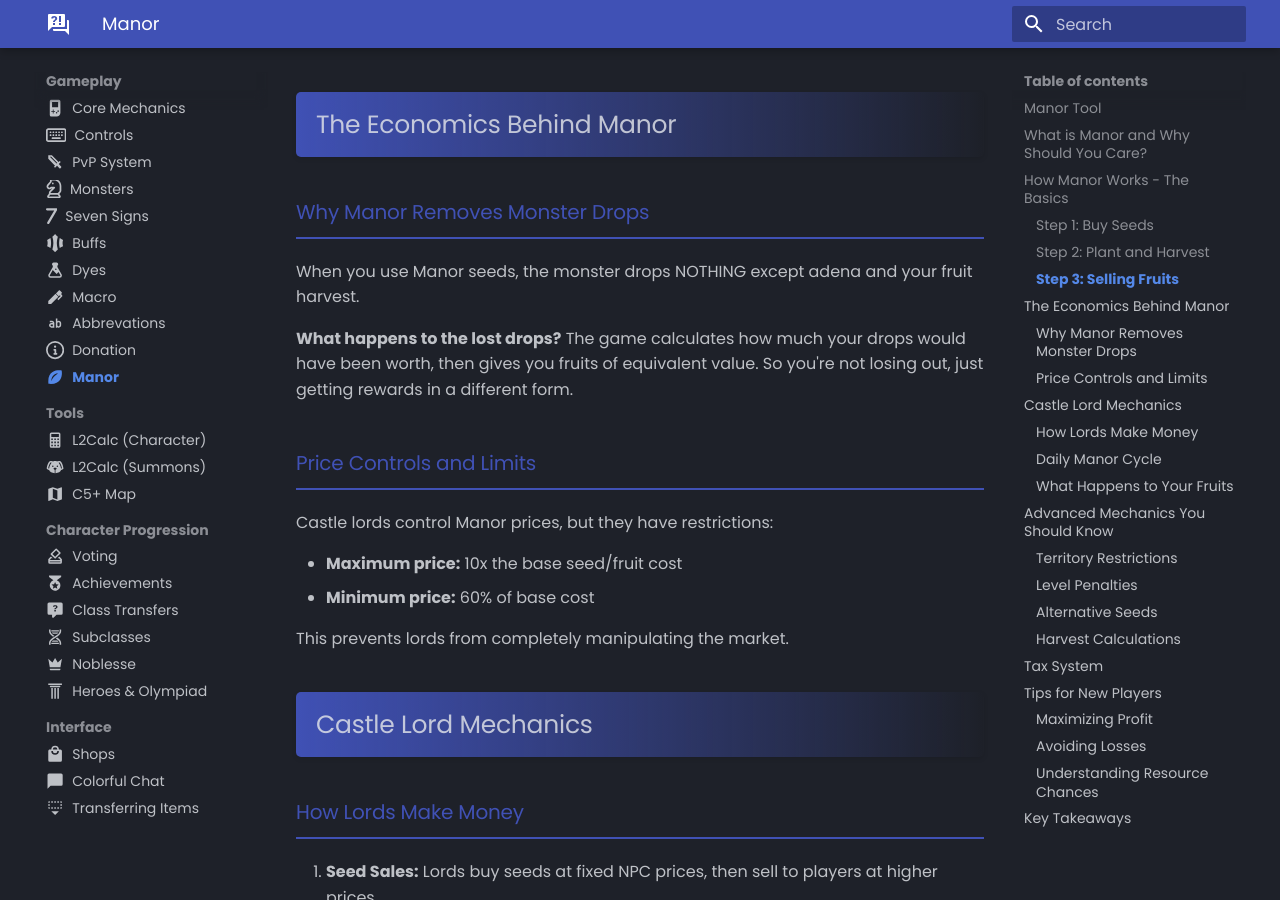
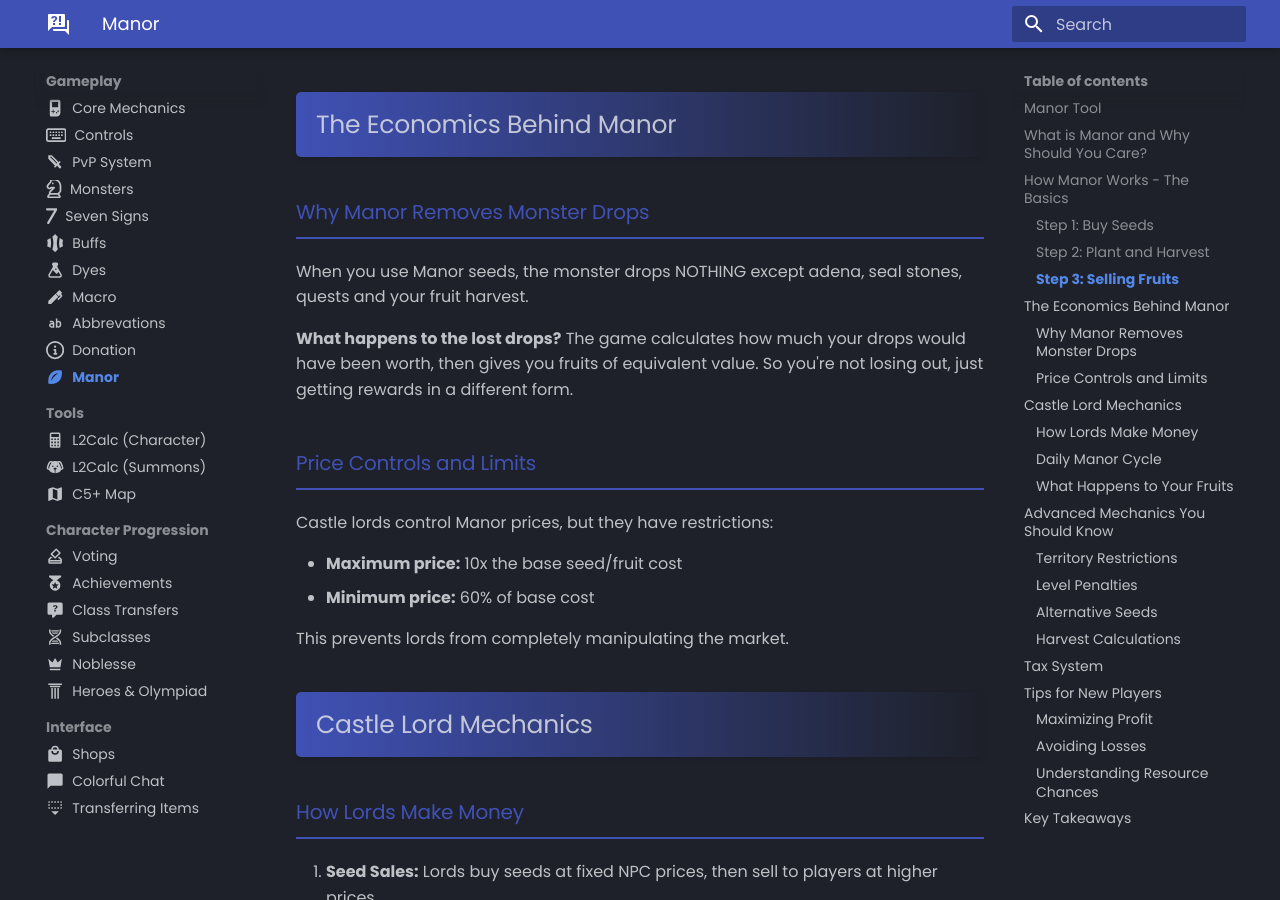
Before and after one commit to tab1-web/faq, an MkDocs documentation site: the page built from docs/gameplay/manor.md, in a window 1280 px wide and 900 px high, scrolled down 2041 px. Built offline with MkDocs 1.6.1 and Material for MkDocs 9.7.7, drawn with Linux system fonts in a browser that asks for light colours; some web fonts are replaced.

Commit message:
manor update with clarification to mob drops

```diff
--- a/docs/gameplay/manor.md
+++ b/docs/gameplay/manor.md
@@ -216,7 +216,7 @@ Manor is a farming system that lets ANY class (not just dwarves) get crafting ma
 ## The Economics Behind Manor
 
 ### Why Manor Removes Monster Drops
-When you use Manor seeds, the monster drops NOTHING except adena and your fruit harvest.
+When you use Manor seeds, the monster drops NOTHING except adena, seal stones, quests and your fruit harvest.
 
 **What happens to the lost drops?**
 The game calculates how much your drops would have been worth, then gives you fruits of equivalent value. So you're not losing out, just getting rewards in a different form.
```
